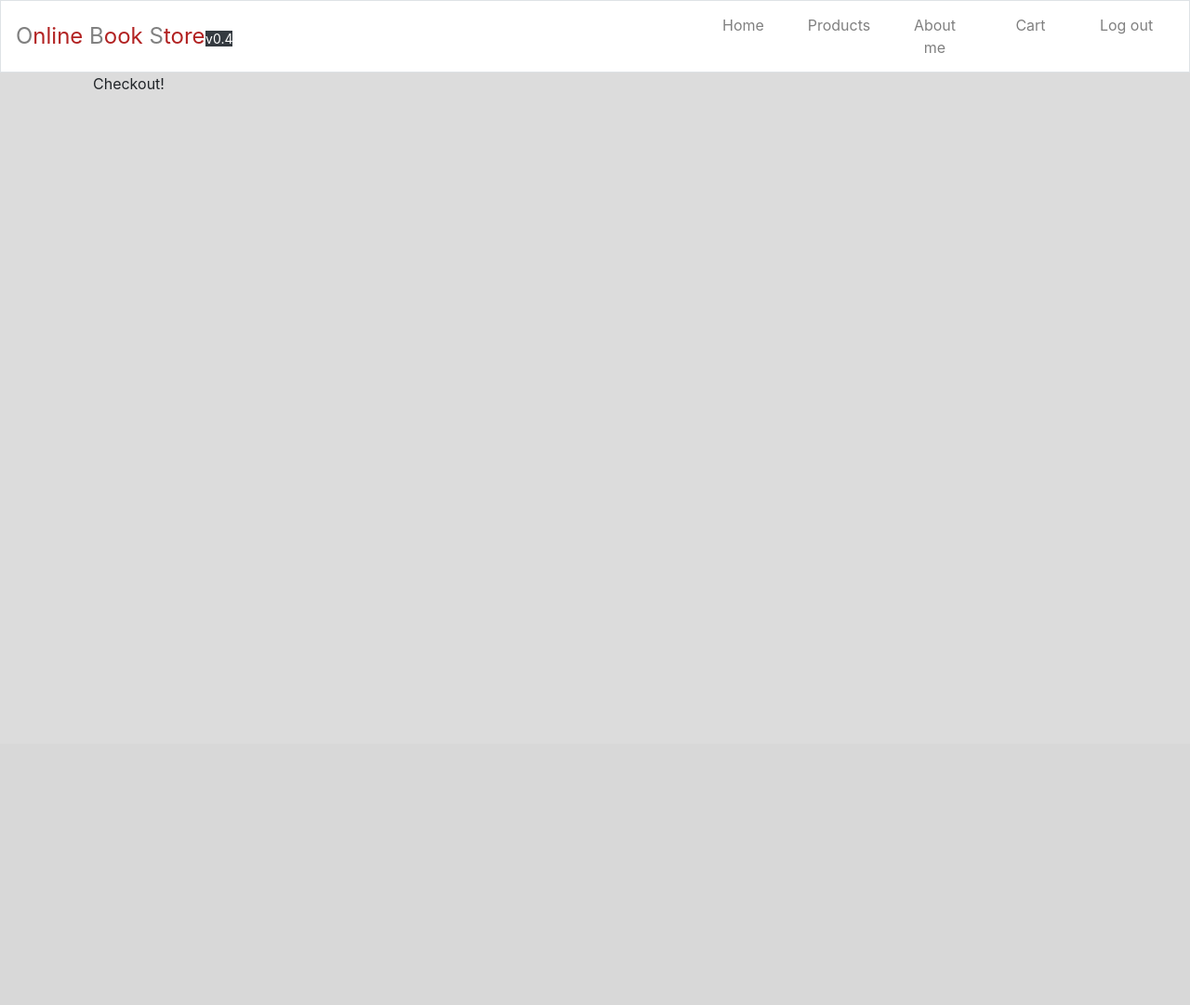
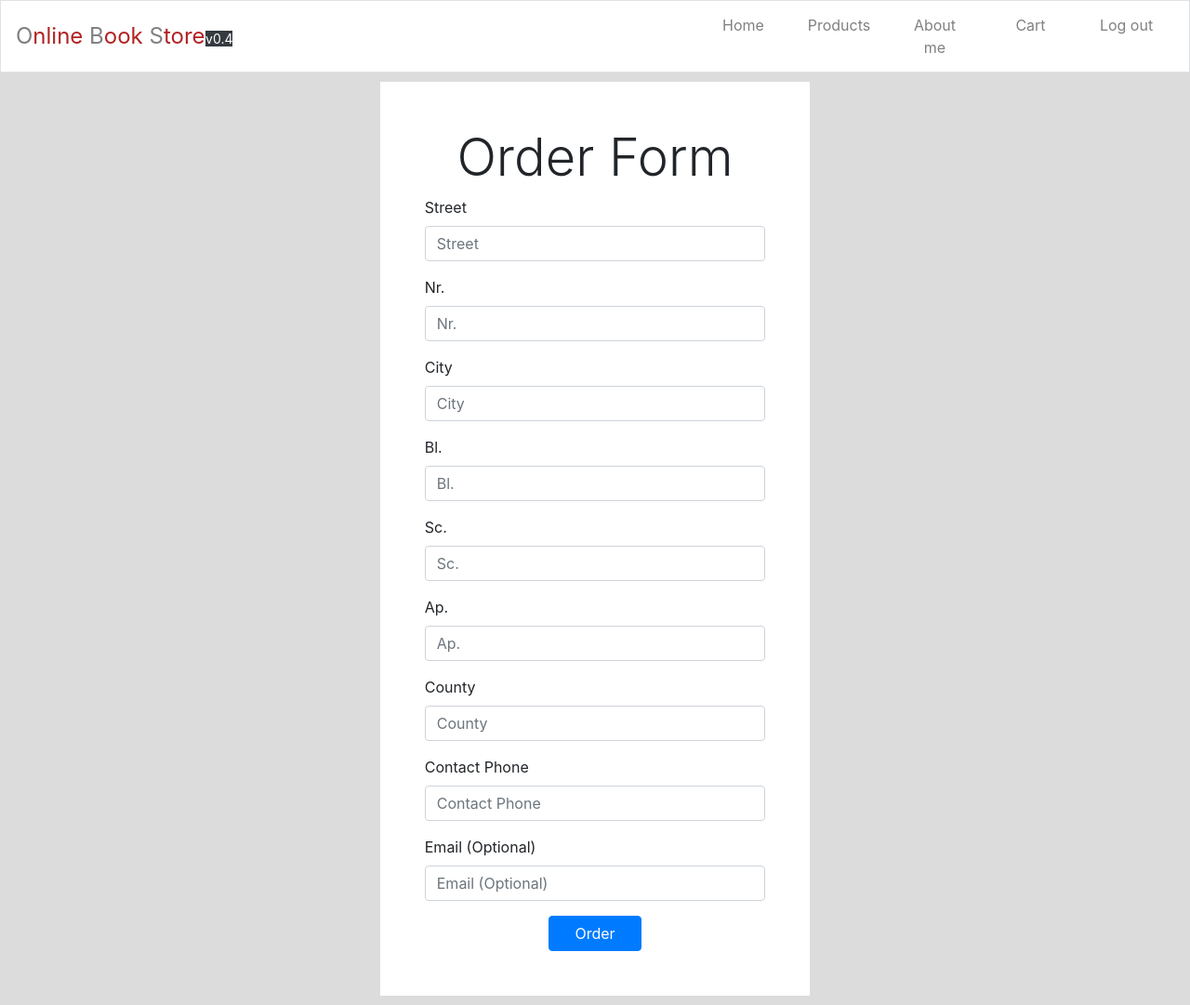
Before and after one commit to danielamaaria/online_store, a Django app: page /checkout/ in a window 1280 px wide. Shown: the whole page at 93% size. Before the commit the page ends 96 px from the top, so only its background shows below. Run offline with Django 3.2, Linux system fonts and the light colour scheme; a user stored in the database is signed in; tables that the repository leaves empty hold one stand-in row (values such as "Sample post"); parts of the project's set-up code (start-up, migrations or seed data) failed here and were passed over; some libraries are stand-ins or nearby versions.

Commit message:
Add logic for adding orders

```diff
--- a/static/css/style.css
+++ b/static/css/style.css
@@ -1,5 +1,7 @@
-.login_register {
-    margin-top: 50px;
+.login_register,
+.order-form {
+    margin-top: 10px;
+    margin-bottom: 10px;
 }
 
 /* Books page */
--- a/store/forms.py
+++ b/store/forms.py
@@ -1,5 +1,5 @@
 from django import forms
-from .models import Book
+from .models import Book, OrderContact
 
 
 class BookForm(forms.ModelForm):
@@ -21,3 +21,18 @@ class BookForm(forms.ModelForm):
                   'author': 'Author',
                   'price': 'Price',
                   'category': 'Category'}
+
+
+class OrderContactForm(forms.ModelForm):
+    class Meta:
+        model = OrderContact
+        fields = ['street', 'number', 'city', 'bl', 'sc', 'ap', 'county', 'phone', 'email']
+        labels = {'street': 'Street',
+                  'number': 'Nr.',
+                  'city': 'City',
+                  'bl': 'Bl.',
+                  'sc': 'Sc.',
+                  'ap': 'Ap.',
+                  'county': 'County',
+                  'phone': 'Contact Phone',
+                  'email': 'Email (Optional)'}
--- a/store/models.py
+++ b/store/models.py
@@ -82,12 +82,12 @@ class OrderContact(models.Model):
     street = models.CharField(max_length=200)
     number = models.IntegerField()
     city = models.CharField(max_length=200)
-    bl = models.CharField(max_length=50, null=True)
-    sc = models.CharField(max_length=50, null=True)
-    ap = models.CharField(max_length=50, null=True)
+    bl = models.CharField(max_length=50, null=True, blank=True)
+    sc = models.CharField(max_length=50, null=True, blank=True)
+    ap = models.CharField(max_length=50, null=True, blank=True)
     county = models.CharField(max_length=200)
     phone = models.CharField(max_length=100)
-    email = models.CharField(max_length=100, null=True)
+    email = models.EmailField(null=True, blank=True)
 
 
 class Order(models.Model):
--- a/store/urls.py
+++ b/store/urls.py
@@ -12,4 +12,5 @@ urlpatterns = [
     path('details/<int:book_id>/', views.details, name='details'),
     path('delete_book_order/<int:book_order_id>/', views.delete_book_order, name='delete_book_order'),
     path('checkout/', views.checkout, name='checkout'),
+    path('add_order/', views.add_order, name='add_order'),
 ]
--- a/store/views.py
+++ b/store/views.py
@@ -1,10 +1,11 @@
 from django.contrib.auth.decorators import login_required
+from django.db import transaction
 from django.http import Http404
 from django.shortcuts import render, redirect
 from django.core.exceptions import ObjectDoesNotExist
 
-from store.forms import BookForm
-from store.models import Book, Category, BookOrder, Cart
+from store.forms import BookForm, OrderContactForm
+from store.models import Book, Category, BookOrder, Cart, OrderContact, Order
 
 
 def index(request):
@@ -85,11 +86,40 @@ def delete_book_order(request, book_order_id):
 
 @login_required
 def checkout(request):
+    form = OrderContactForm()
+
+    context = {
+        'form': form
+    }
+    return render(request, 'store/checkout.html', context)
+
+
+@login_required
+def add_order(request):
     cart_obj = Cart.objects.get(owner=request.user)
-    # Create address.
-    # Create order.
-    # Set owner of cart to null after pressing order!!
-    return render(request, 'store/checkout.html')
+
+    order_contact = OrderContact.objects.create(
+        street=request.POST['street'],
+        number=request.POST['number'],
+        city=request.POST['city'],
+        bl=request.POST['bl'],
+        sc=request.POST['sc'],
+        ap=request.POST['ap'],
+        county=request.POST['county'],
+        phone=request.POST['phone'],
+        email=request.POST['email']
+    )
+
+    Order.objects.create(
+        owner=request.user,
+        cart=cart_obj,
+        contact=order_contact
+    )
+
+    cart_obj.owner = None
+    cart_obj.save()
+
+    return redirect('/books/')
 
 
 def check_owner(model, request):
--- a/templates/store/checkout.html
+++ b/templates/store/checkout.html
@@ -1,5 +1,21 @@
 {% extends "store/base.html" %}
+{% load bootstrap4 %}
 
 {% block content %}
-    <p>Checkout!</p>
+      <div class="row justify-content-center order-form">
+        <div class="bg-white p-5 col-12 col-sm-10 col-md-8 col-lg-5 bg-light">
+
+            <h1 class="display-4 text-center">Order Form</h1>
+
+            <form method="post" action="{% url 'store:add_order' %}">
+                {% csrf_token %}
+                {% bootstrap_form form %}
+                {% buttons %}
+                    <div class="col-md-12 text-center">
+                        <button class="btn btn-primary text-center" style="width: 100px;" name="submit">Order</button>
+                    </div>
+                {% endbuttons %}
+            </form>
+        </div>
+    </div>
 {% endblock content %}
```
Also changed, not shown: store/migrations/0031_auto_20210509_1926.py (added), store/migrations/0032_auto_20210509_1936.py (added).
